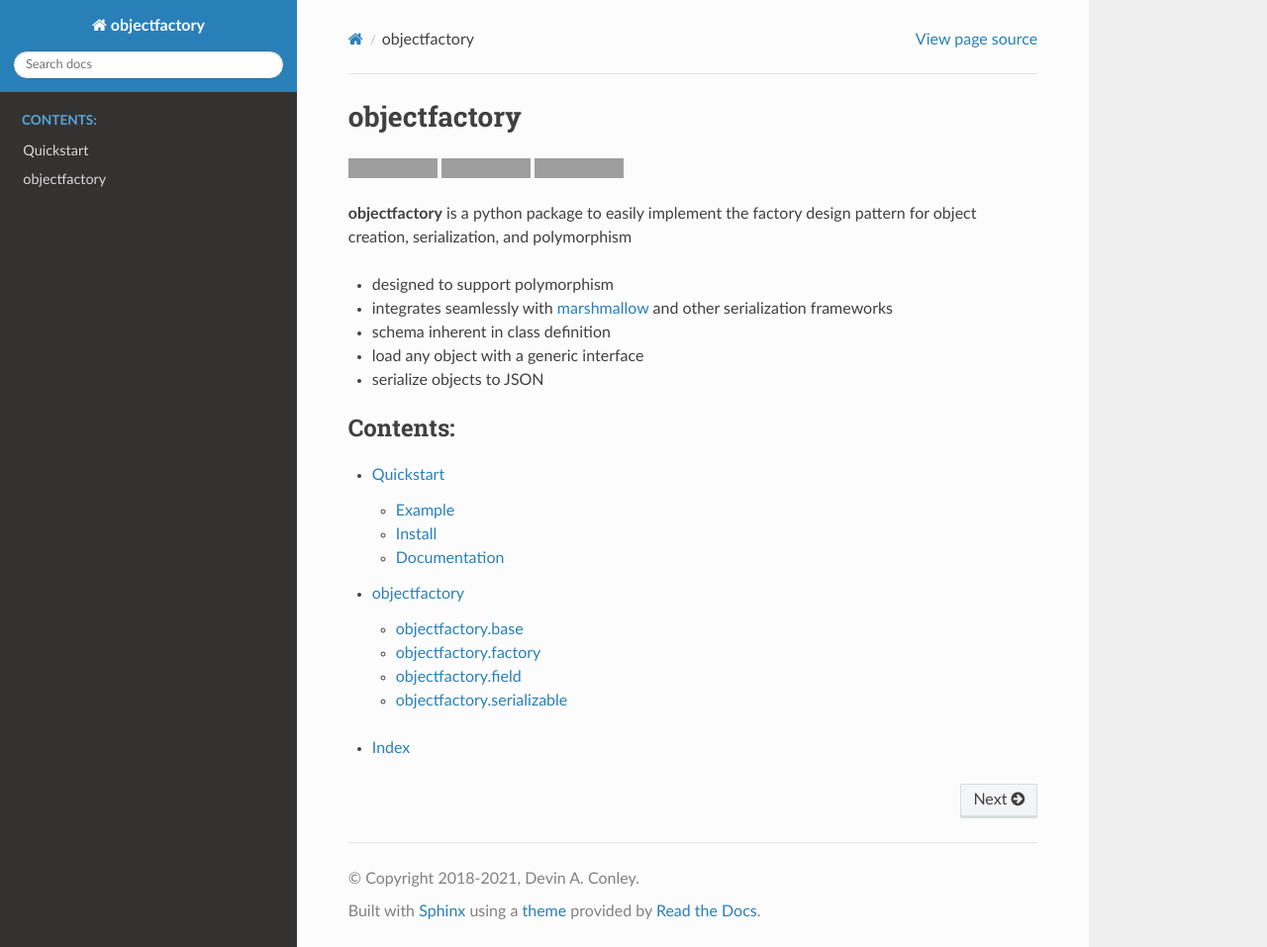
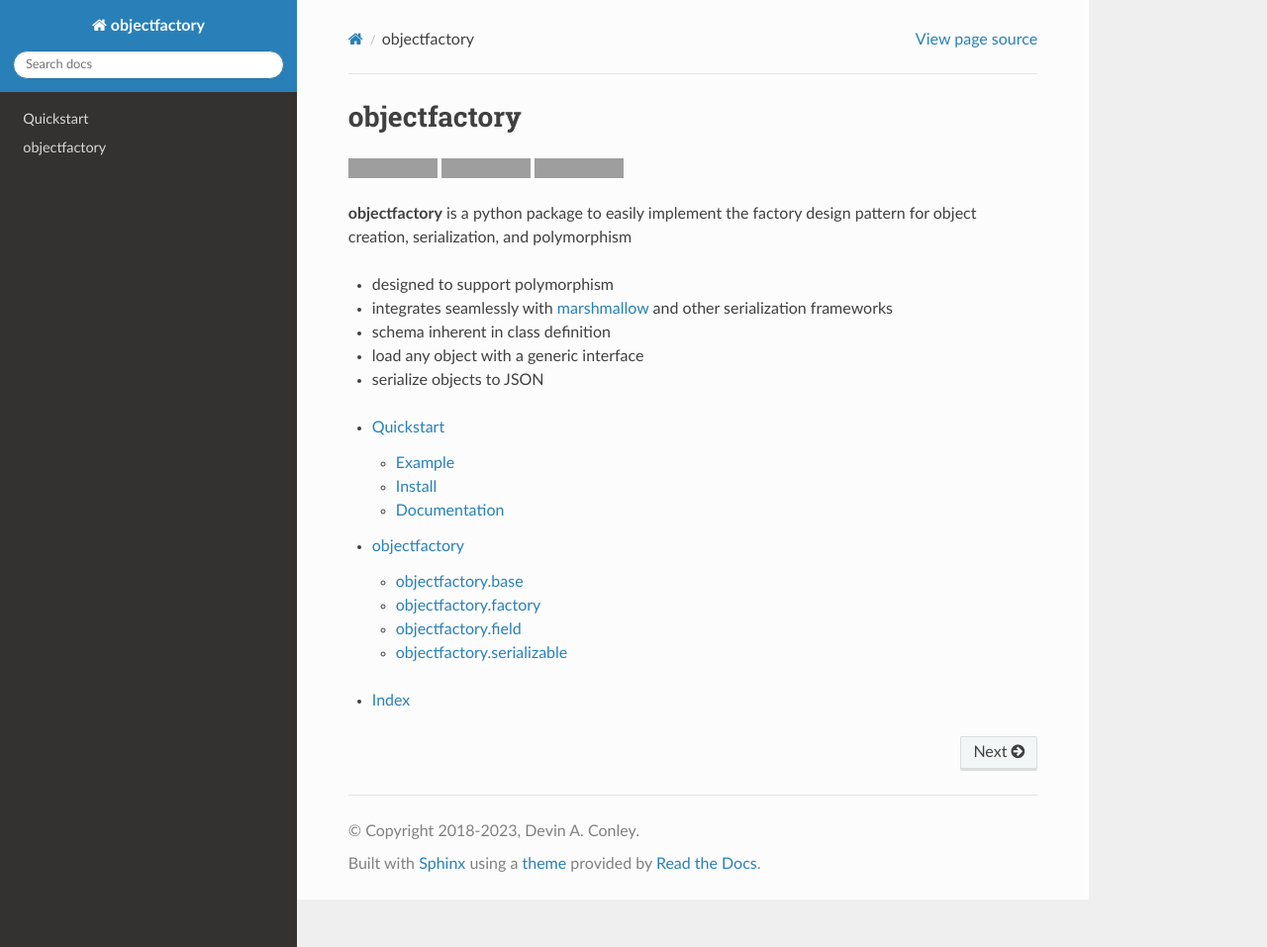
Before and after one commit to devinaconley/py-object-factory, a Sphinx documentation site: the page built from docs/source/index.rst, in a window 1280 px wide and 957 px high. Shown: the whole window at 99% size. Built offline with Sphinx 7.4.7 and the Read the Docs theme 2.0.0, drawn with Linux system fonts in a browser that asks for light colours; grey boxes are pictures that could not be loaded.

````diff
--- a/README.md
+++ b/README.md
@@ -52,7 +52,7 @@ class type: <class '__main__.Square'>, shape area: 2.25
 ```
 
 ### More examples
-See more advanced examples [here](examples)
+See more advanced examples [here](https://github.com/devinaconley/py-object-factory/tree/develop/examples)
 
 ## Install
 Use [pip](https://pip.pypa.io/en/stable/installing/) for installation
--- a/docs/source/conf.py
+++ b/docs/source/conf.py
@@ -7,9 +7,9 @@ sys.path.insert( 0, os.path.abspath( '../../objectfactory/' ) )
 
 # project info
 project = 'objectfactory'
-copyright = '2018-2021, Devin A. Conley'
+copyright = '2018-2023, Devin A. Conley'
 author = 'Devin A. Conley'
-release = '0.1.0'
+release = '0.1.1'
 
 # config
 extensions = [
--- a/docs/source/index.rst
+++ b/docs/source/index.rst
@@ -7,7 +7,6 @@ objectfactory
 
 .. toctree::
    :maxdepth: 2
-   :caption: Contents:
 
    quickstart
    objectfactory
--- a/setup.py
+++ b/setup.py
@@ -5,7 +5,7 @@ with open('README.md', 'r') as fh:
 
 setuptools.setup(
     name='objectfactory',
-    version='0.1.0',
+    version='0.1.1',
     author='Devin A. Conley',
     author_email='devinaconley@gmail.com',
     description='objectfactory is a python package to easily implement the factory design pattern for object creation, serialization, and polymorphism',
````
Also changed, not shown: 1 other file.
